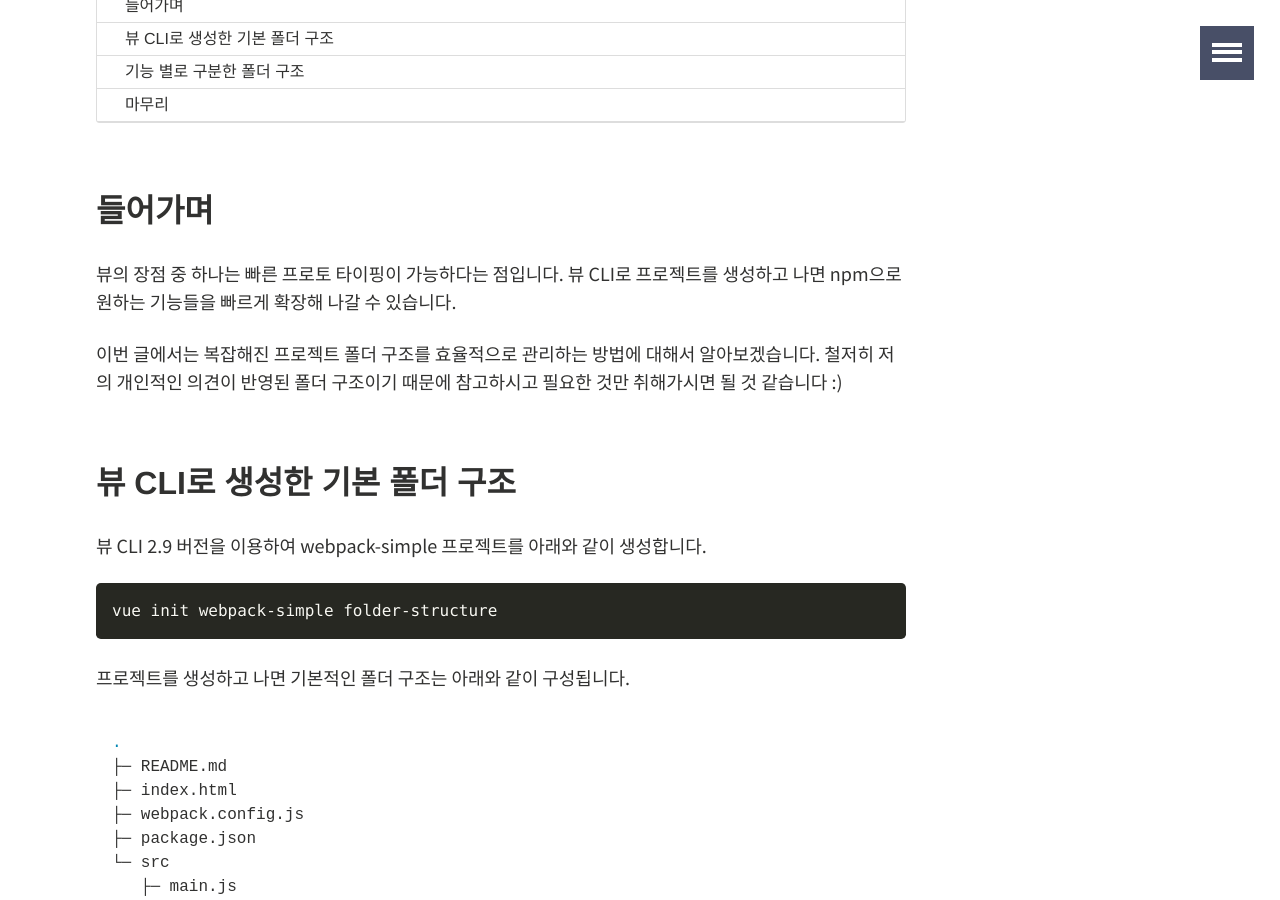
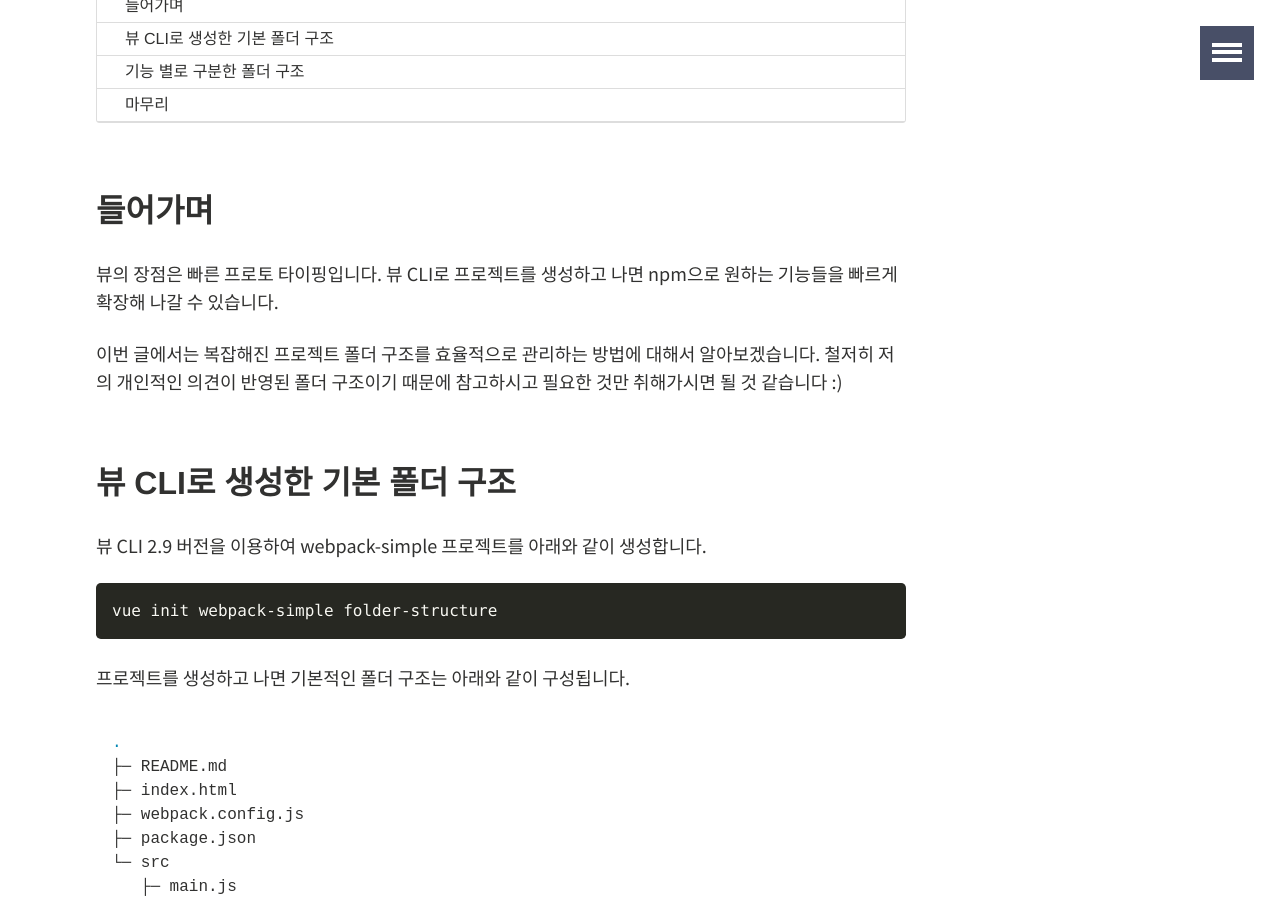
Before and after one commit to joshua1988/joshua1988.github.io, a Jekyll site: the page built from _posts/web-development/vuejs/2018-08-15-vue-structure.md, in a window 1280 px wide and 900 px high, scrolled down 331 px. Built offline with Jekyll 4.4.1, drawn with Linux system fonts in a browser that asks for light colours; comment, search, counter and statistics services are not loaded.

Commit message:
Polished the expression to make it straightforward

```diff
--- a/_posts/web-development/vuejs/2018-08-15-vue-structure.md
+++ b/_posts/web-development/vuejs/2018-08-15-vue-structure.md
@@ -43,7 +43,7 @@ tags:
 
 ## 들어가며
 
-뷰의 장점 중 하나는 빠른 프로토 타이핑이 가능하다는 점입니다.
+뷰의 장점은 빠른 프로토 타이핑입니다.
 뷰 CLI로 프로젝트를 생성하고 나면 npm으로 원하는 기능들을 빠르게 확장해 나갈 수 있습니다.
 
 이번 글에서는 복잡해진 프로젝트 폴더 구조를 효율적으로 관리하는 방법에 대해서 알아보겠습니다.
```
